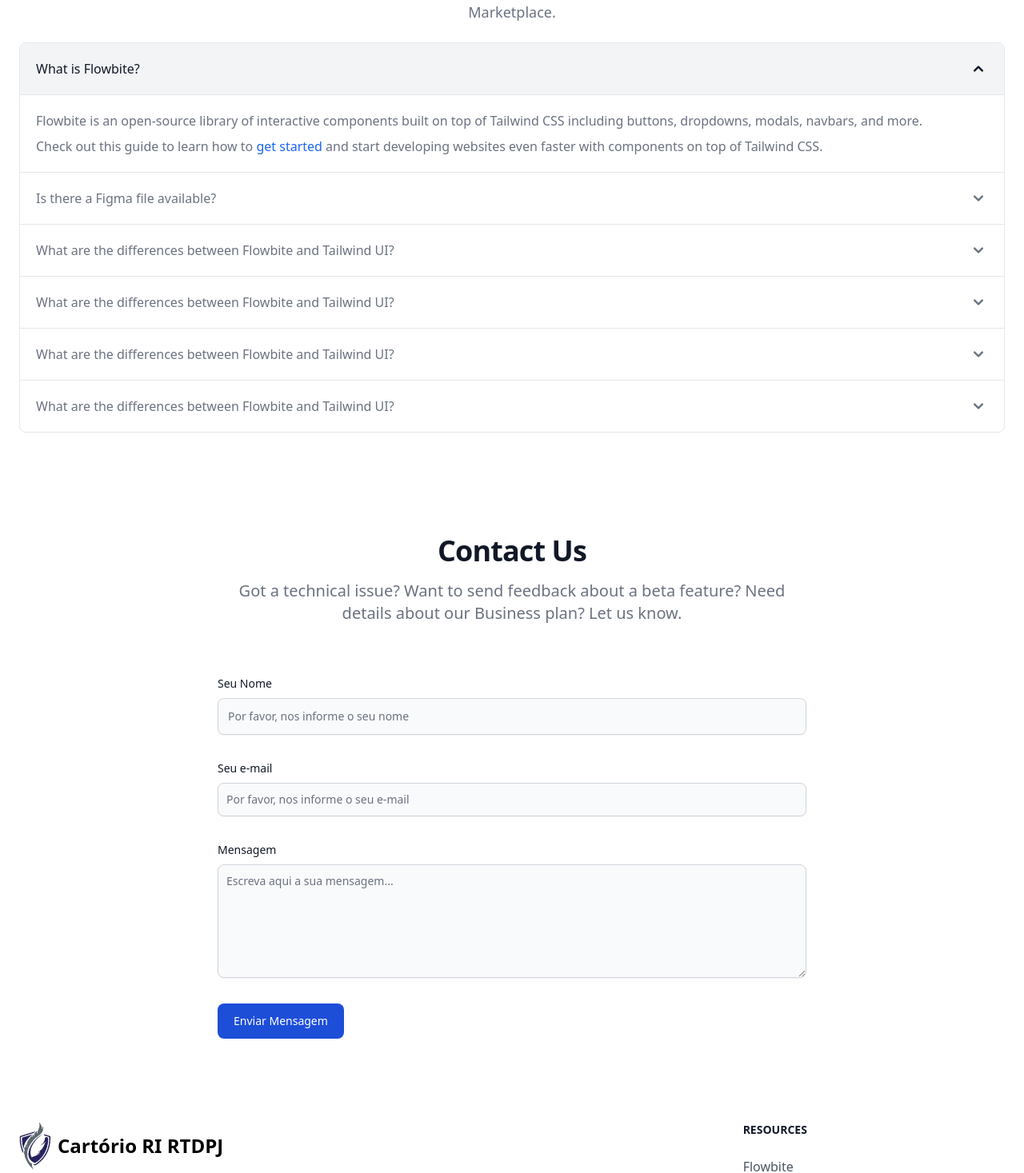
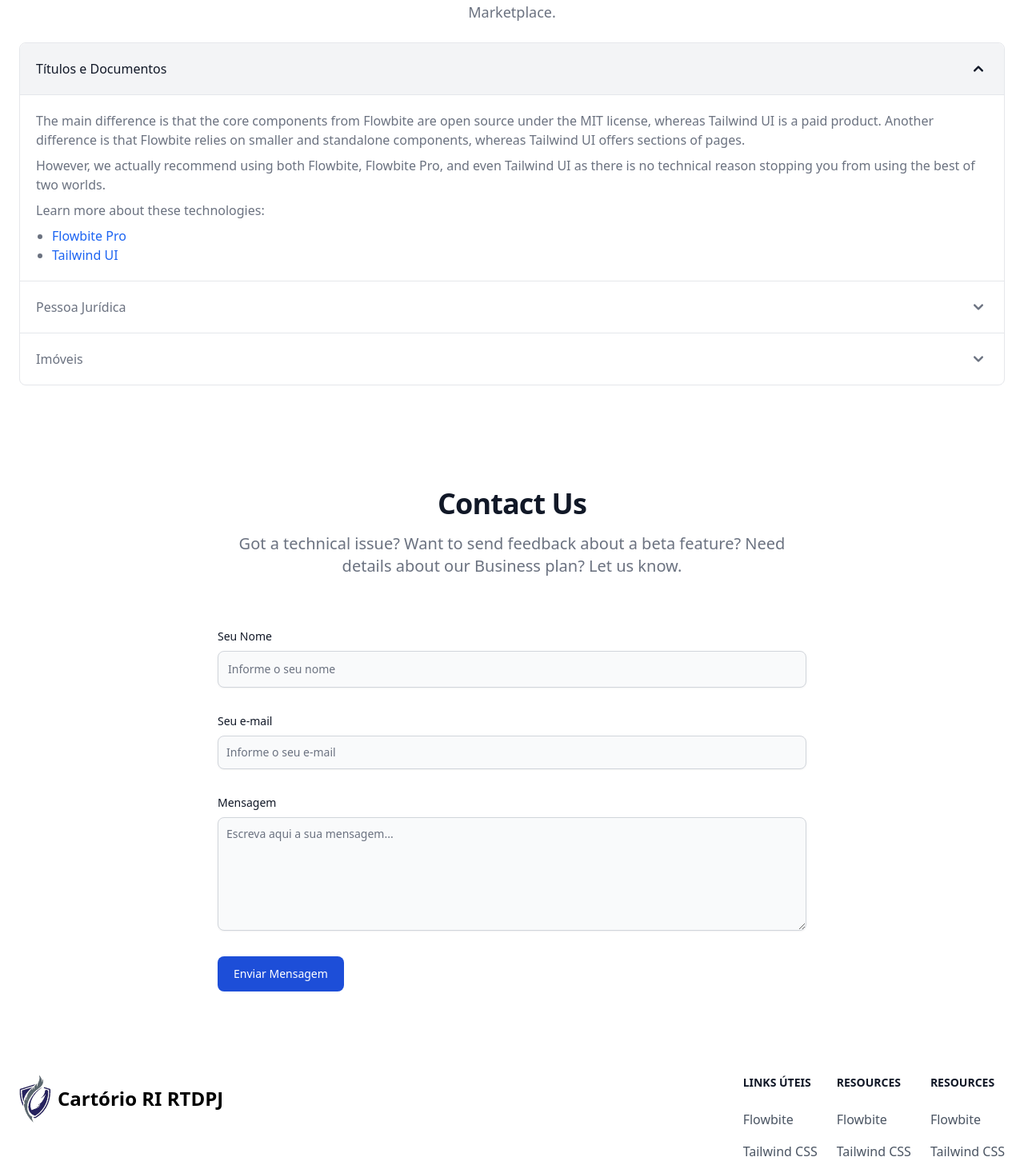
Before and after one commit to lmdvlpr/cartorio-sgc, a Next.js app: page / in a window 1280 px wide. Shown: the part 2246-3713 px from the top of the page at 80% size. Built offline with nearby package versions, Linux system fonts and the light colour scheme.

Commit message:
feat: update componnts: contact, model and footer

```diff
--- a/components/Contato.jsx
+++ b/components/Contato.jsx
@@ -22,7 +22,7 @@ export function Contato() {
 								type="text"
 								id="yourname"
 								className="block p-3 w-full text-sm text-gray-900 bg-gray-50 rounded-lg border border-gray-300 shadow-sm focus:ring-primary-500 focus:border-primary-500 dark:bg-gray-700 dark:border-gray-600 dark:placeholder-gray-400 dark:text-white dark:focus:ring-primary-500 dark:focus:border-primary-500 dark:shadow-sm-light"
-								placeholder="Por favor, nos informe o seu nome"
+								placeholder="Informe o seu nome"
 								required=""
 							/>
 						</div>
@@ -37,7 +37,7 @@ export function Contato() {
 								type="email"
 								id="email"
 								className="shadow-sm bg-gray-50 border border-gray-300 text-gray-900 text-sm rounded-lg focus:ring-primary-500 focus:border-primary-500 block w-full p-2.5 dark:bg-gray-700 dark:border-gray-600 dark:placeholder-gray-400 dark:text-white dark:focus:ring-primary-500 dark:focus:border-primary-500 dark:shadow-sm-light"
-								placeholder="Por favor, nos informe o seu e-mail"
+								placeholder="Informe o seu e-mail"
 								required=""
 							/>
 						</div>
--- a/components/Modelos.jsx
+++ b/components/Modelos.jsx
@@ -14,62 +14,10 @@ export function Modelos() {
 							family as well as discovering new ones is easy with features like
 							Groups, Watch and Marketplace.
 						</p>
-						{/* <a
-							href="#"
-							className="text-white bg-primary-700 hover:bg-primary-800 focus:ring-4 focus:ring-primary-300 font-medium rounded-lg text-sm px-5 py-2.5 mr-2 mb-2 dark:bg-primary-600 dark:hover:bg-primary-700 focus:outline-none dark:focus:ring-primary-800"
-						>
-							Free trial for 30 days
-						</a> */}
 					</div>
 					<Accordion alwaysOpen={true}>
 						<Accordion.Panel>
-							<Accordion.Title>What is Flowbite?</Accordion.Title>
-							<Accordion.Content>
-								<p className="mb-2 text-gray-500 dark:text-gray-400">
-									Flowbite is an open-source library of interactive components
-									built on top of Tailwind CSS including buttons, dropdowns,
-									modals, navbars, and more.
-								</p>
-								<p className="text-gray-500 dark:text-gray-400">
-									Check out this guide to learn how to{' '}
-									<a
-										href="https://flowbite.com/docs/getting-started/introduction/"
-										className="text-blue-600 hover:underline dark:text-blue-500"
-									>
-										get started
-									</a>{' '}
-									and start developing websites even faster with components on
-									top of Tailwind CSS.
-								</p>
-							</Accordion.Content>
-						</Accordion.Panel>
-						<Accordion.Panel>
-							<Accordion.Title>
-								Is there a Figma file available?
-							</Accordion.Title>
-							<Accordion.Content>
-								<p className="mb-2 text-gray-500 dark:text-gray-400">
-									Flowbite is first conceptualized and designed using the Figma
-									software so everything you see in the library has a design
-									equivalent in our Figma file.
-								</p>
-								<p className="text-gray-500 dark:text-gray-400">
-									Check out the{' '}
-									<a
-										href="https://flowbite.com/figma/"
-										className="text-blue-600 hover:underline dark:text-blue-500"
-									>
-										Figma design system
-									</a>{' '}
-									based on the utility classes from Tailwind CSS and components
-									from Flowbite.
-								</p>
-							</Accordion.Content>
-						</Accordion.Panel>
-						<Accordion.Panel>
-							<Accordion.Title>
-								What are the differences between Flowbite and Tailwind UI?
-							</Accordion.Title>
+							<Accordion.Title>Títulos e Documentos</Accordion.Title>
 							<Accordion.Content>
 								<p className="mb-2 text-gray-500 dark:text-gray-400">
 									The main difference is that the core components from Flowbite
@@ -108,9 +56,7 @@ export function Modelos() {
 							</Accordion.Content>
 						</Accordion.Panel>
 						<Accordion.Panel>
-							<Accordion.Title>
-								What are the differences between Flowbite and Tailwind UI?
-							</Accordion.Title>
+							<Accordion.Title>Pessoa Jurídica</Accordion.Title>
 							<Accordion.Content>
 								<p className="mb-2 text-gray-500 dark:text-gray-400">
 									The main difference is that the core components from Flowbite
@@ -149,50 +95,7 @@ export function Modelos() {
 							</Accordion.Content>
 						</Accordion.Panel>
 						<Accordion.Panel>
-							<Accordion.Title>
-								What are the differences between Flowbite and Tailwind UI?
-							</Accordion.Title>
-							<Accordion.Content>
-								<p className="mb-2 text-gray-500 dark:text-gray-400">
-									The main difference is that the core components from Flowbite
-									are open source under the MIT license, whereas Tailwind UI is
-									a paid product. Another difference is that Flowbite relies on
-									smaller and standalone components, whereas Tailwind UI offers
-									sections of pages.
-								</p>
-								<p className="mb-2 text-gray-500 dark:text-gray-400">
-									However, we actually recommend using both Flowbite, Flowbite
-									Pro, and even Tailwind UI as there is no technical reason
-									stopping you from using the best of two worlds.
-								</p>
-								<p className="mb-2 text-gray-500 dark:text-gray-400">
-									Learn more about these technologies:
-								</p>
-								<ul className="list-disc pl-5 text-gray-500 dark:text-gray-400">
-									<li>
-										<a
-											href="https://flowbite.com/pro/"
-											className="text-blue-600 hover:underline dark:text-blue-500"
-										>
-											Flowbite Pro
-										</a>
-									</li>
-									<li>
-										<a
-											href="https://tailwindui.com/"
-											rel="nofollow"
-											className="text-blue-600 hover:underline dark:text-blue-500"
-										>
-											Tailwind UI
-										</a>
-									</li>
-								</ul>
-							</Accordion.Content>
-						</Accordion.Panel>
-						<Accordion.Panel>
-							<Accordion.Title>
-								What are the differences between Flowbite and Tailwind UI?
-							</Accordion.Title>
+							<Accordion.Title>Imóveis</Accordion.Title>
 							<Accordion.Content>
 								<p className="mb-2 text-gray-500 dark:text-gray-400">
 									The main difference is that the core components from Flowbite
--- a/components/Rodape.jsx
+++ b/components/Rodape.jsx
@@ -24,6 +24,46 @@ export function Rodape() {
 							</a>
 						</div>
 						<div className="grid grid-cols-2 gap-8 sm:gap-6 sm:grid-cols-3">
+							<div>
+								<h2 className="mb-6 text-sm font-semibold text-gray-900 uppercase dark:text-white">
+									Links Úteis
+								</h2>
+								<ul className="text-gray-600 dark:text-gray-400">
+									<li className="mb-4">
+										<a href="https://flowbite.com" className="hover:underline">
+											Flowbite
+										</a>
+									</li>
+									<li>
+										<a
+											href="https://tailwindcss.com/"
+											className="hover:underline"
+										>
+											Tailwind CSS
+										</a>
+									</li>
+								</ul>
+							</div>
+							<div>
+								<h2 className="mb-6 text-sm font-semibold text-gray-900 uppercase dark:text-white">
+									Resources
+								</h2>
+								<ul className="text-gray-600 dark:text-gray-400">
+									<li className="mb-4">
+										<a href="https://flowbite.com" className="hover:underline">
+											Flowbite
+										</a>
+									</li>
+									<li>
+										<a
+											href="https://tailwindcss.com/"
+											className="hover:underline"
+										>
+											Tailwind CSS
+										</a>
+									</li>
+								</ul>
+							</div>
 							<div>
 								<h2 className="mb-6 text-sm font-semibold text-gray-900 uppercase dark:text-white">
 									Resources
@@ -55,8 +95,9 @@ export function Rodape() {
 							</a>
 						</span>
 						<div className="flex mt-4 space-x-6 sm:justify-center sm:mt-0">
+							{/* E-mail Icon */}
 							<a
-								href="#"
+								href="mailto:cartorio.registrosgc@gmail.com"
 								className="text-gray-500 hover:text-gray-900 dark:hover:text-white"
 							>
 								<svg
@@ -74,7 +115,9 @@ export function Rodape() {
 									/>
 								</svg>
 							</a>
-							<a
+
+							{/* Facebook Icon */}
+							{/* <a
 								href="#"
 								className="text-gray-500 hover:text-gray-900 dark:hover:text-white"
 							>
@@ -90,9 +133,13 @@ export function Rodape() {
 										clipRule="evenodd"
 									/>
 								</svg>
-							</a>
+							</a> */}
+
+							{/* Instagram Icon */}
 							<a
-								href="#"
+								href="https://www.instagram.com/"
+								rel="noreferrer"
+								target="_blank"
 								className="text-gray-500 hover:text-gray-900 dark:hover:text-white"
 							>
 								<svg
@@ -108,8 +155,12 @@ export function Rodape() {
 									/>
 								</svg>
 							</a>
+
+							{/* WhatsApp Icon */}
 							<a
-								href="#"
+								href="https://wa.me/5575998480101"
+								rel="noreferrer"
+								target="_blank"
 								className="text-gray-500 hover:text-gray-900 dark:hover:text-white"
 							>
 								<svg
```
